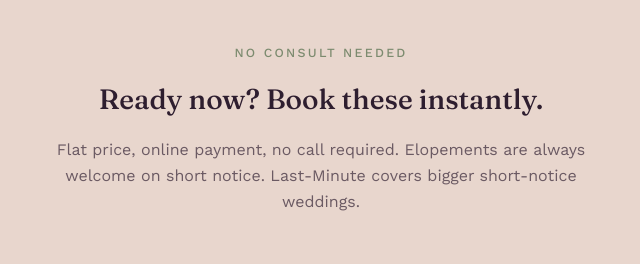
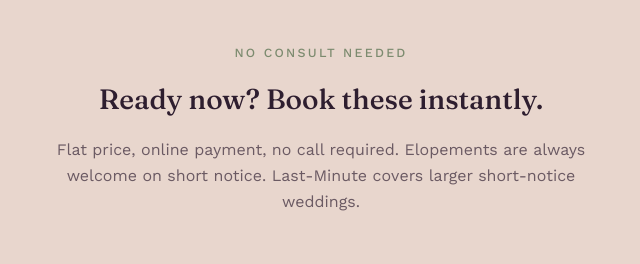
Before and after one commit to azaleavows/welcome, a plain HTML site: page index.html in a window 1280 px wide. Shown: the part 2160-2424 px from the top of the page, 319-959 px from the left. Drawn offline with nearby package versions, Linux system fonts and the light colour scheme.

Commit message:
Update index.html

```diff
--- a/index.html
+++ b/index.html
@@ -443,7 +443,7 @@
     <div class="head" style="margin-top:64px;">
       <div class="eyebrow" style="color:var(--brass);">No consult needed</div>
       <h2 class="display" style="font-size:clamp(22px,2.4vw,28px);">Ready now? Book these instantly.</h2>
-      <p>Flat price, online payment, no call required. Elopements are always welcome on short notice. Last-Minute covers bigger short-notice weddings.</p>
+      <p>Flat price, online payment, no call required. Elopements are always welcome on short notice. Last-Minute covers larger short-notice weddings.</p>
     </div>
     <div class="card-grid instant-grid">
       <div class="pkg">
```
